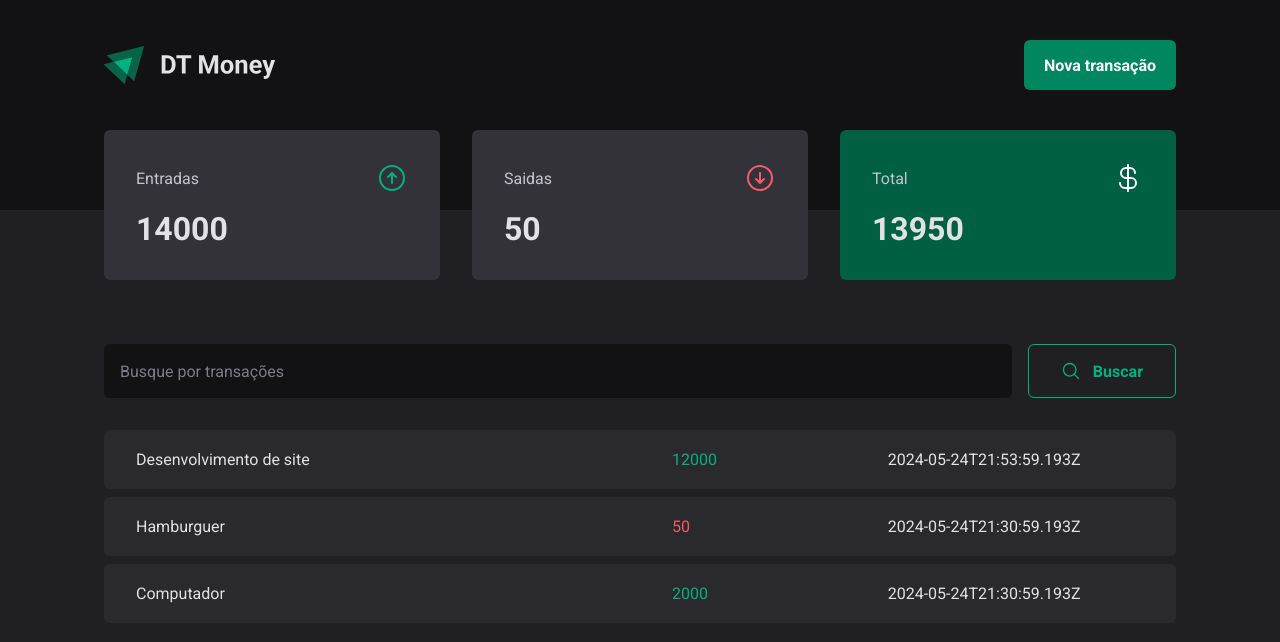
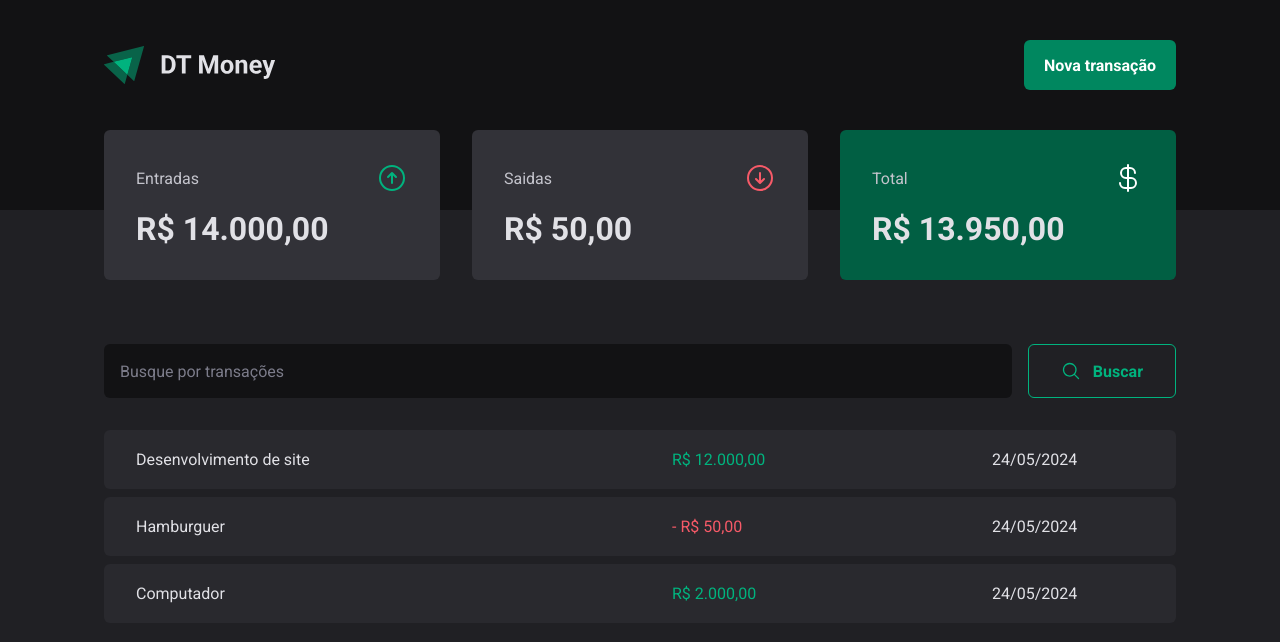
Before and after one commit to PetersonMunuera/dt-money, a React (Vite) app: page / in a window 1280 px wide. Shown: the top 642 px of the page. Built offline with nearby package versions, Linux system fonts and the light colour scheme; data requests are answered from the project's data file.

Commit message:
feat: formatters

```diff
--- a/src/components/Summary/index.tsx
+++ b/src/components/Summary/index.tsx
@@ -1,5 +1,6 @@
 import { useContext } from "react";
 import { TransactionsContext } from "../../contexts/TransactionsContext";
+import { priceFormatter } from "../../utils/formatter";
 import { ArrowCircleUp, ArrowCircleDown, CurrencyDollar } from '@phosphor-icons/react'
 import { SummaryCard, SummaryContainer } from "./styles";
 
@@ -30,7 +31,7 @@
           <ArrowCircleUp size={32} color="#00b37e" />
         </header>
 
-        <strong>{summary.income}</strong>
+        <strong>{priceFormatter.format(summary.income)}</strong>
       </SummaryCard>
 
       <SummaryCard>
@@ -39,7 +40,7 @@
           <ArrowCircleDown size={32} color="#f75a68" />
         </header>
 
-        <strong>{summary.outcome}</strong>
+        <strong>{priceFormatter.format(summary.outcome)}</strong>
       </SummaryCard>
 
       <SummaryCard variant="green">
@@ -48,7 +49,7 @@
           <CurrencyDollar size={32} color="#fff" />
         </header>
 
-        <strong>{summary.total}</strong>
+        <strong>{priceFormatter.format(summary.total)}</strong>
       </SummaryCard>
     </SummaryContainer>
   )
--- a/src/pages/Transactions/index.tsx
+++ b/src/pages/Transactions/index.tsx
@@ -3,6 +3,7 @@
 import { Header } from "../../components/Header";
 import { Summary } from "../../components/Summary";
 import { SearchForm } from "./components/SearchForm";
+import { dateFormatter, priceFormatter } from "../../utils/formatter";
 import { PriceHighlight, TransactionsContainer, TransactionsTable } from "./styles.";
 
 export function Transactions() {
@@ -24,11 +25,14 @@
                   <td width="50%">{transaction.description}</td>
                   <td>
                     <PriceHighlight variant={transaction.type}>
-                      {transaction.price}
+                      {transaction.type === 'outcome' && '- '}
+                      {priceFormatter.format(transaction.price)}
                     </PriceHighlight>
                   </td>
                   <td>{transaction.catergory}</td>
-                  <td>{transaction.createdAt}</td>
+                  <td>
+                    {dateFormatter.format(new Date(transaction.createdAt))}
+                  </td>
                 </tr>
               )
             })}
--- /dev/null
+++ b/src/utils/formatter.ts
@@ -0,0 +1,6 @@
+export const dateFormatter = new Intl.DateTimeFormat('pt-BR')
+
+export const priceFormatter = new Intl.NumberFormat('pt-BR', {
+  style: 'currency',
+  currency: 'BRL'
+})
```
